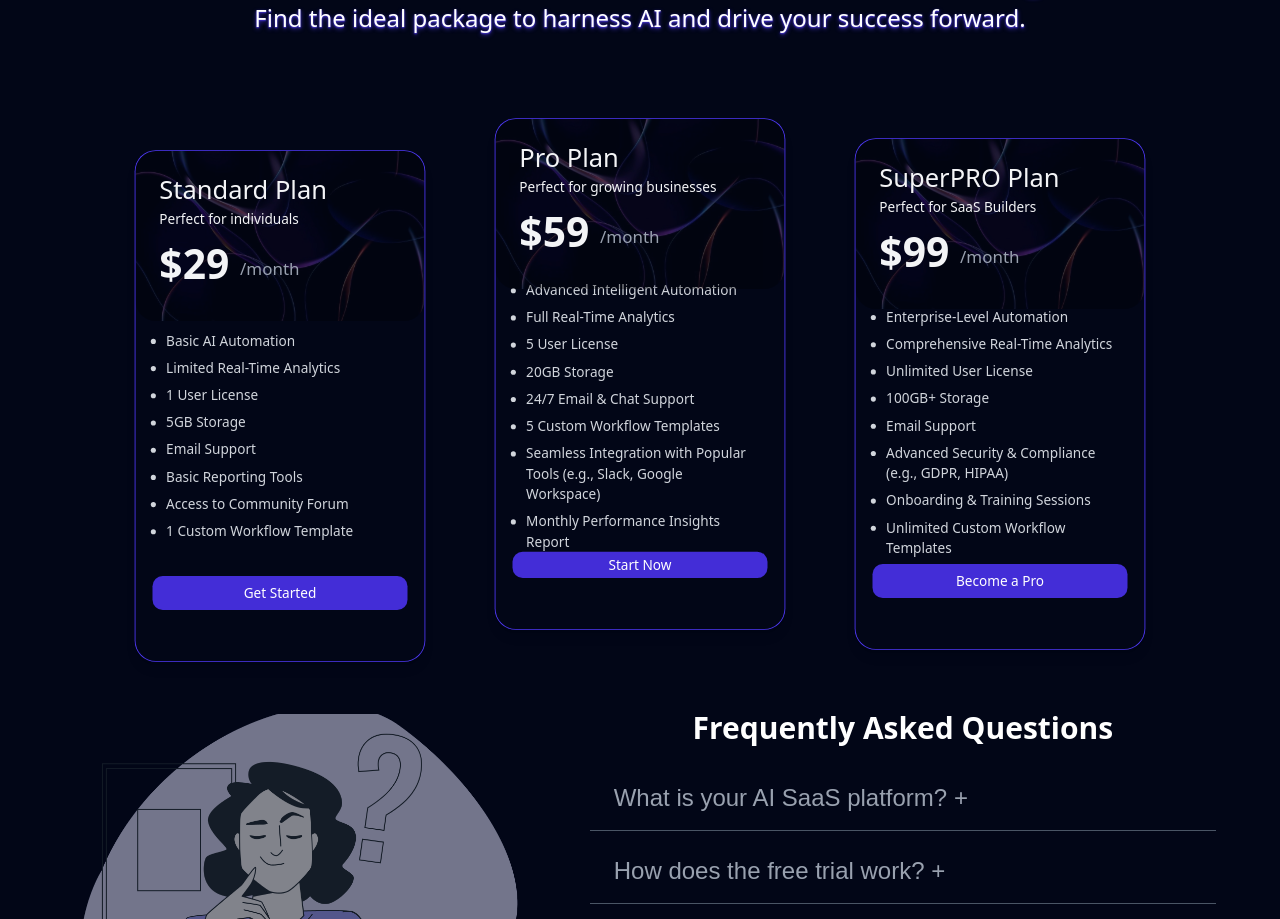
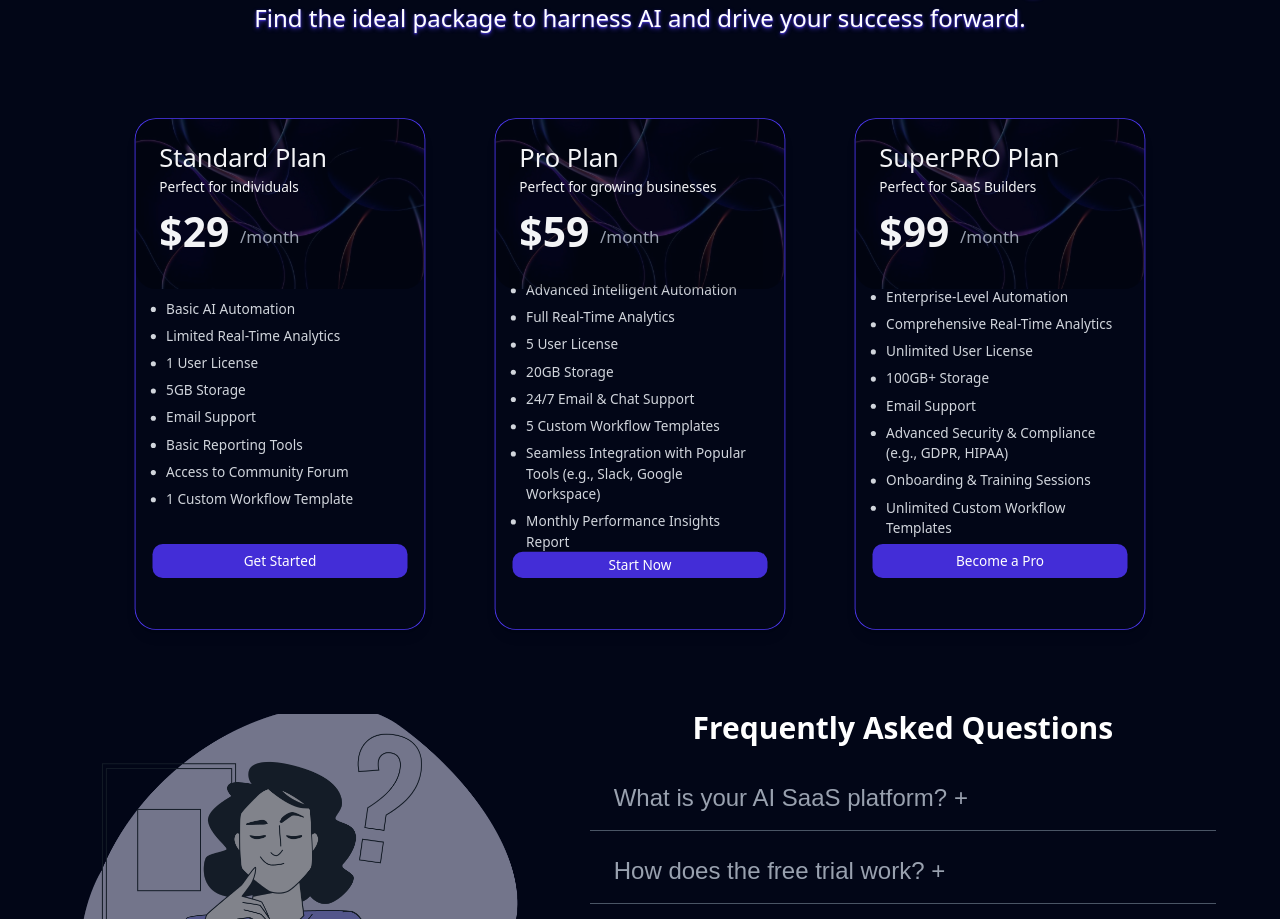
Before and after one commit to Sarthak-builds/SwiftMind, a React (Vite) app: page / in a window 1280 px wide. Shown: the part 2378-3297 px from the top of the page. Built offline with nearby package versions, Linux system fonts and the light colour scheme; some icons are missing.

Commit message:
fixed the pricecards alignment

```diff
--- a/src/components/pricecard.jsx
+++ b/src/components/pricecard.jsx
@@ -4,7 +4,7 @@ import {motion} from "motion/react";
  function PriceCard1 () {
 
     return (
-        <motion.div className="scale-85 overflow-hidden w-85 h-150  rounded-3xl shadow-lg ring-1 ring-indigo-600 bg-cover bg-center z-20 relative p-5 flex flex-col justify-between  top-8 opacity-0" whileHover= {{scale:1.05}}
+        <motion.div className="scale-85 overflow-hidden w-85 h-150  rounded-3xl shadow-lg ring-1 ring-indigo-600 bg-cover bg-center z-20 relative p-5 flex flex-col justify-between  opacity-0" whileHover= {{scale:1.05}}
         transition= {{
             duration:0.5
         }}
--- a/src/components/pricecard3.jsx
+++ b/src/components/pricecard3.jsx
@@ -3,7 +3,7 @@
  function PriceCard3 () {
 
     return (
-        <motion.div className="scale-85 overflow-hidden w-85 h-150 rounded-3xl shadow-lg ring-1 ring-indigo-600 bg-cover bg-center z-20  p-5 flex flex-col justify-between relative sm:top-5 -top-5 opacity-0" whileHover= {{scale:1.05}} transition= {{
+        <motion.div className="scale-85 overflow-hidden w-85 h-150 rounded-3xl shadow-lg ring-1 ring-indigo-600 bg-cover bg-center z-20  p-5 flex flex-col justify-between relative  opacity-0" whileHover= {{scale:1.05}} transition= {{
             duration:0.5
         }}  whileInView={{ opacity: 1 }}>
            <div  style={{backgroundImage:"url(/priceimg.jpg)"}} className="w-full h-50 bg-cover bg-center rounded-3xl opacity-30 absolute top-0 left-0">
```
